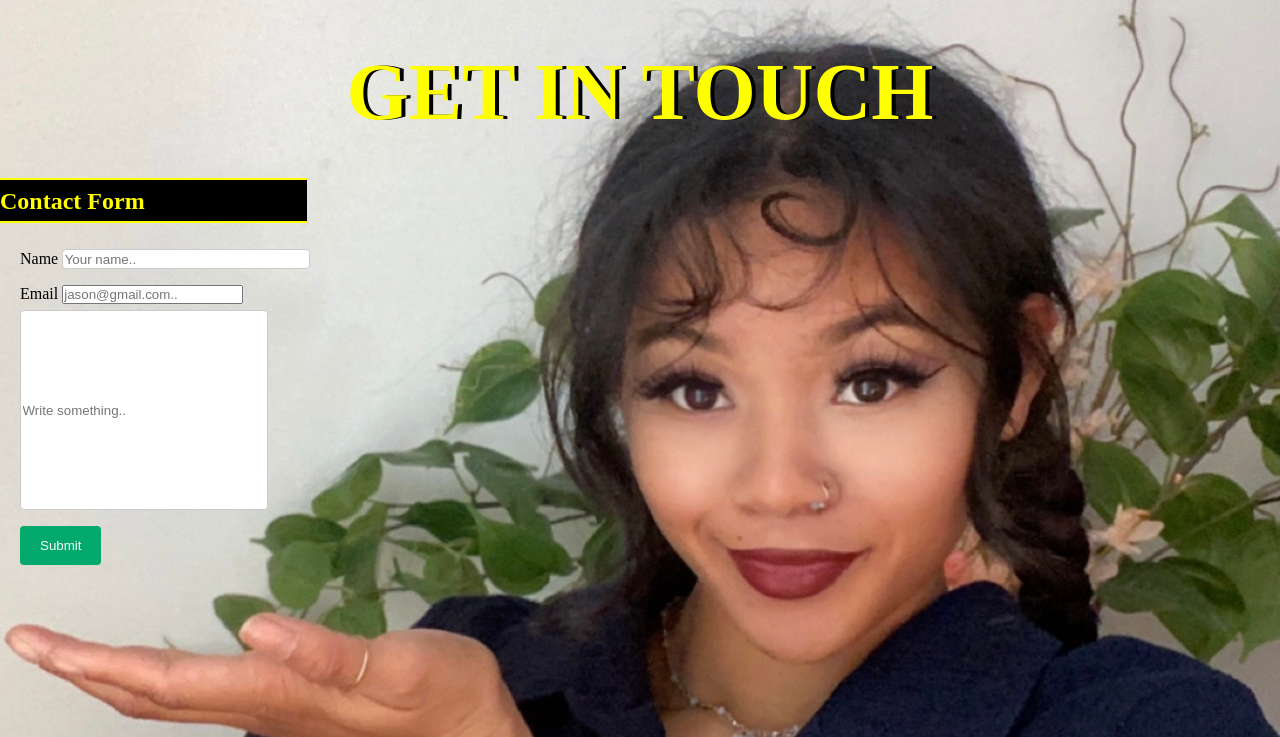
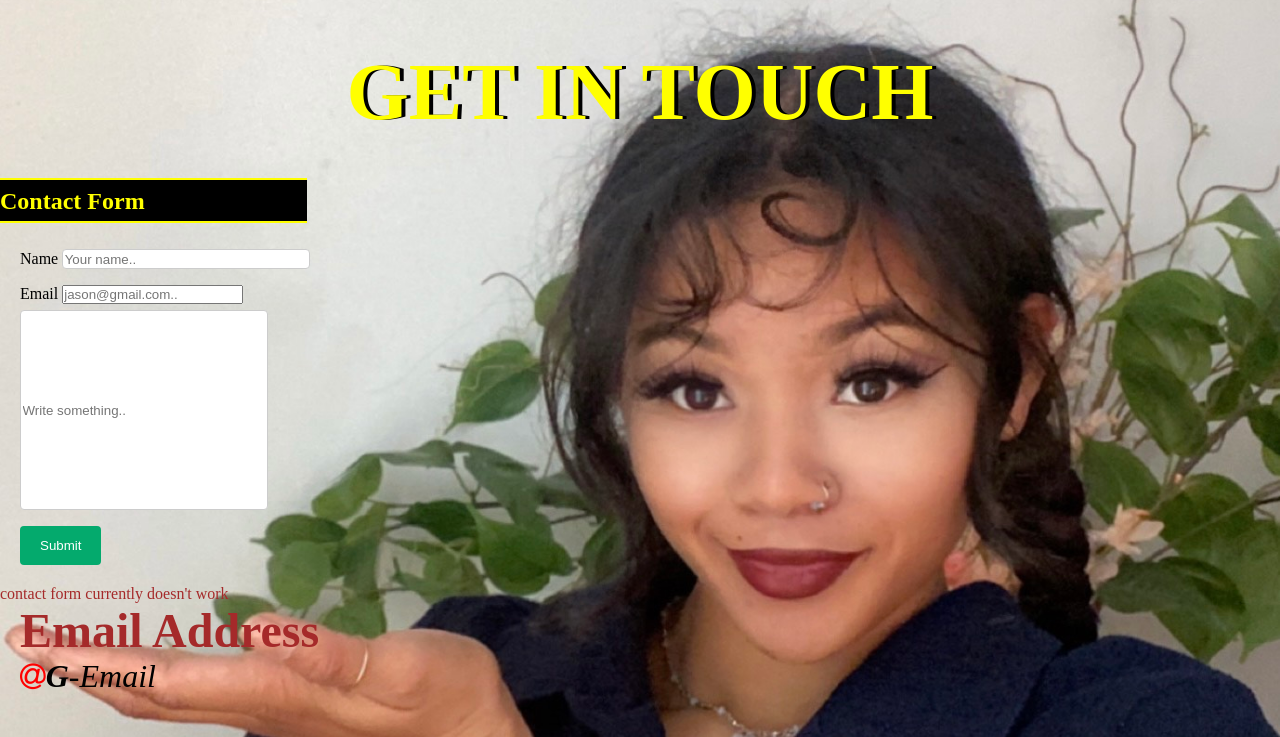
Before and after one commit to knixx56/AlexzandriaStudios, a plain HTML site: page index.html in a window 1280 px wide. Shown: the part 1663-2400 px from the top of the page. Drawn offline with Linux system fonts and the light colour scheme.

Commit message:
Update index.html

```diff
--- a/index.html
+++ b/index.html
@@ -105,10 +105,11 @@
                     </div>
                 </form>
             </div>
-            <!-- <h5>Email Address</h5>
+            contact form currently doesn't work
+            <h5>Email Address</h5>
             <a id="email" class="info" href="Cheatham.alex9@gmail.com" target="blank" onclick='openMailer(this);'><i
                     class='fa fa-at' style="font-size:30px;color: red"></i><i><b>G</b>-Email</i></a>
-            <h5>Instagram</h5>
+            <!-- <h5>Instagram</h5>
             <a class="info" href="https://instagram.com/xelacheatham?igshid=YmMyMTA2M2Y=" target="_blank"><i
                     class="fa fa-instagram" style="font-size:30px;color: red"></i><i><b>A</b>lex</i></a>
             <h5>Phone Number</h5>
```
